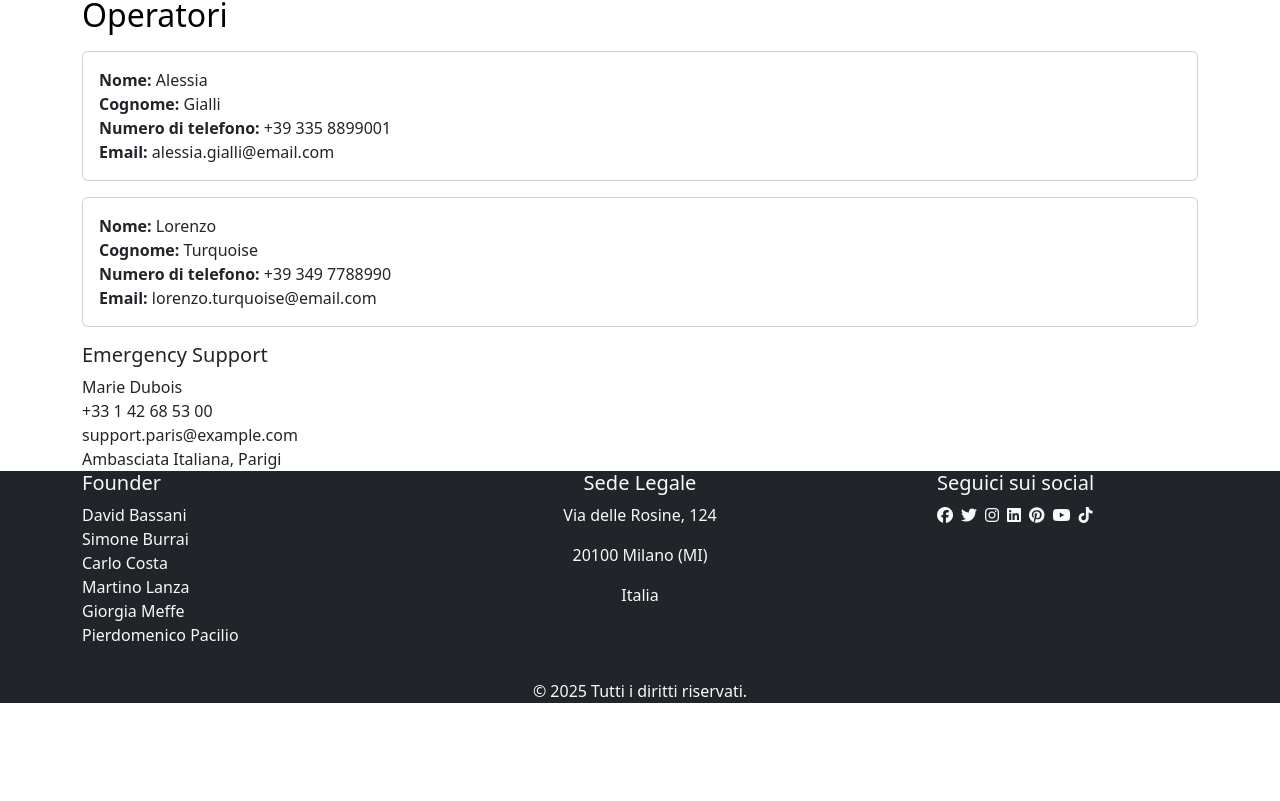
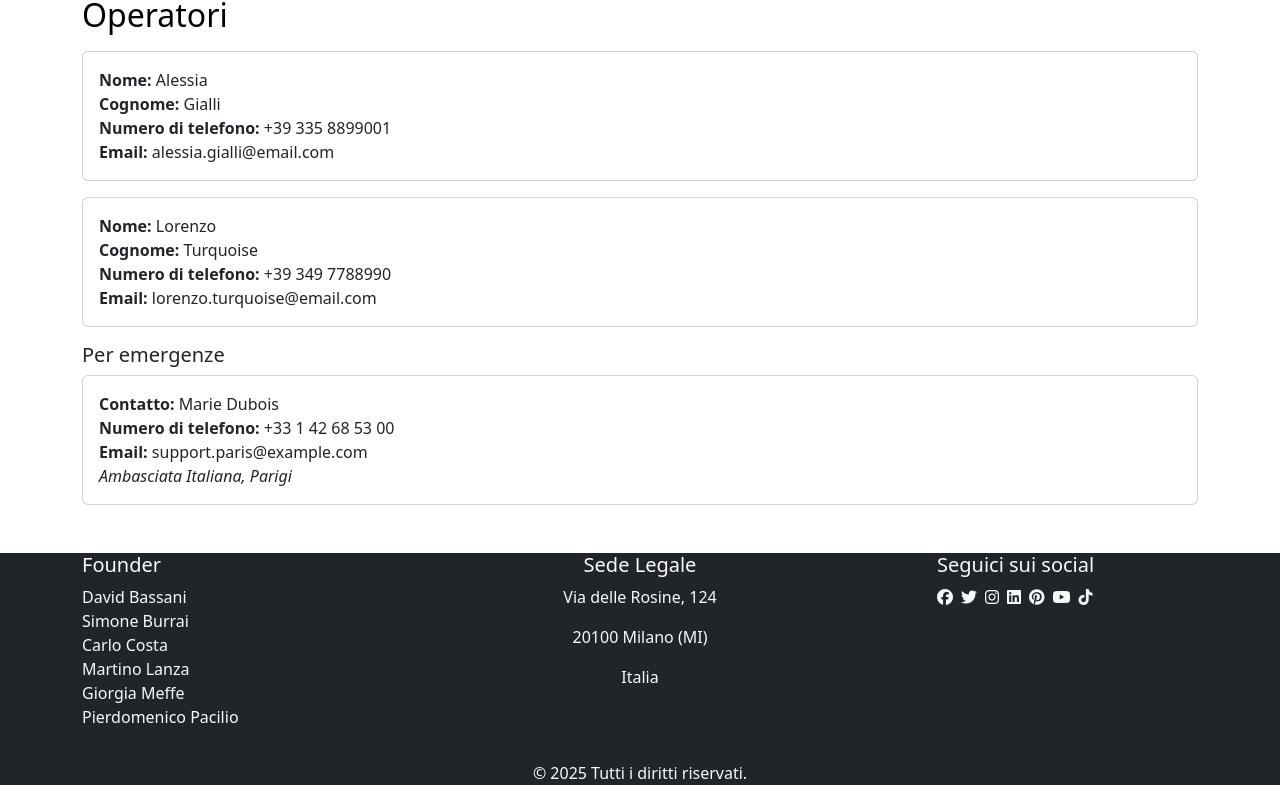
Before and after one commit to simoneburrai/boo-road-webapp, a React (Vite) app: page /travels/1 in a window 1280 px wide. Shown: the part 750-1551 px from the top of the page. Before the commit the page ends 1469 px from the top, so only its background shows below. Built offline with nearby package versions, Linux system fonts and the light colour scheme; a web font is replaced by a local one.

Commit message:
feat: add some style to emergency card

```diff
--- a/src/components/travels/EmergencyCard.jsx
+++ b/src/components/travels/EmergencyCard.jsx
@@ -1,16 +1,17 @@
-import {useTravels} from "../../contexts/TravelContext"
+import { useTravels } from "../../contexts/TravelContext"
 
-const EmergencyCard = ({travelId})=> {
-    const {emergencyContacts} = useTravels();
+const EmergencyCard = ({ travelId }) => {
+    const { emergencyContacts } = useTravels();
     const currentEmergency = emergencyContacts.find(emergency => emergency.travelId === travelId);
     const internationalSupport = currentEmergency.internationalSupport;
     console.log(currentEmergency);
-    return <div>
-        <h5>Emergency Support</h5>
-        <div>{currentEmergency.contactName}</div>
-        <div>{currentEmergency.phone}</div>
-        <div>{currentEmergency.email}</div>
-        <div>{currentEmergency.location}</div>
+    return <div className="mb-5">
+        <h5 className="mt-3">Per emergenze</h5>
+        <div className="card p-3">
+            <div><strong>Contatto: </strong>{currentEmergency.contactName}</div>
+            <div><strong>Numero di telefono: </strong> {currentEmergency.phone}</div>
+            <div><strong>Email:</strong> {currentEmergency.email}</div>
+            <div className="fst-italic">{currentEmergency.location}</div>
             {internationalSupport && <div>
                 <h6>International Support</h6>
                 <div>
@@ -26,6 +27,7 @@ const EmergencyCard = ({travelId})=> {
                     <div>{internationalSupport.emergencyNumbers.ambulance}</div>
                 </div>
             </div>}
+        </div>
     </div>
 }
 
```
Lines whose indentation alone changed are shown as unchanged.
